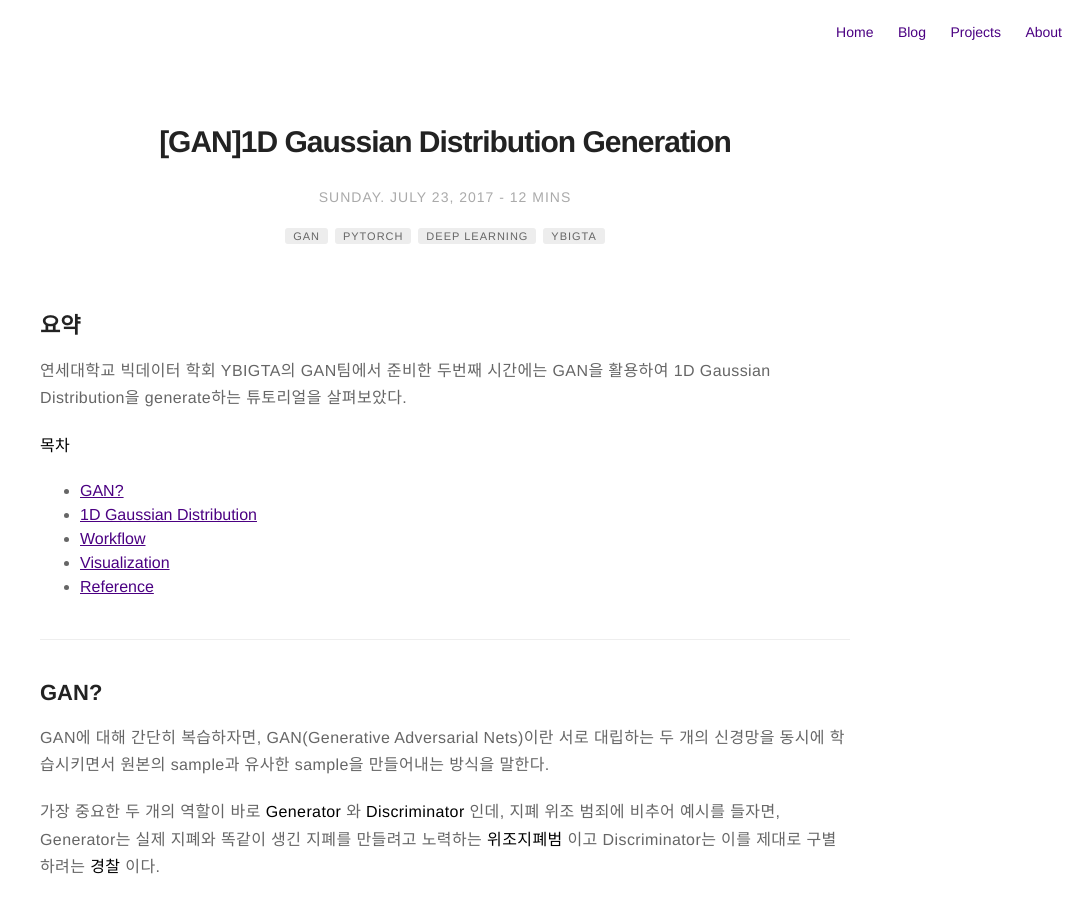
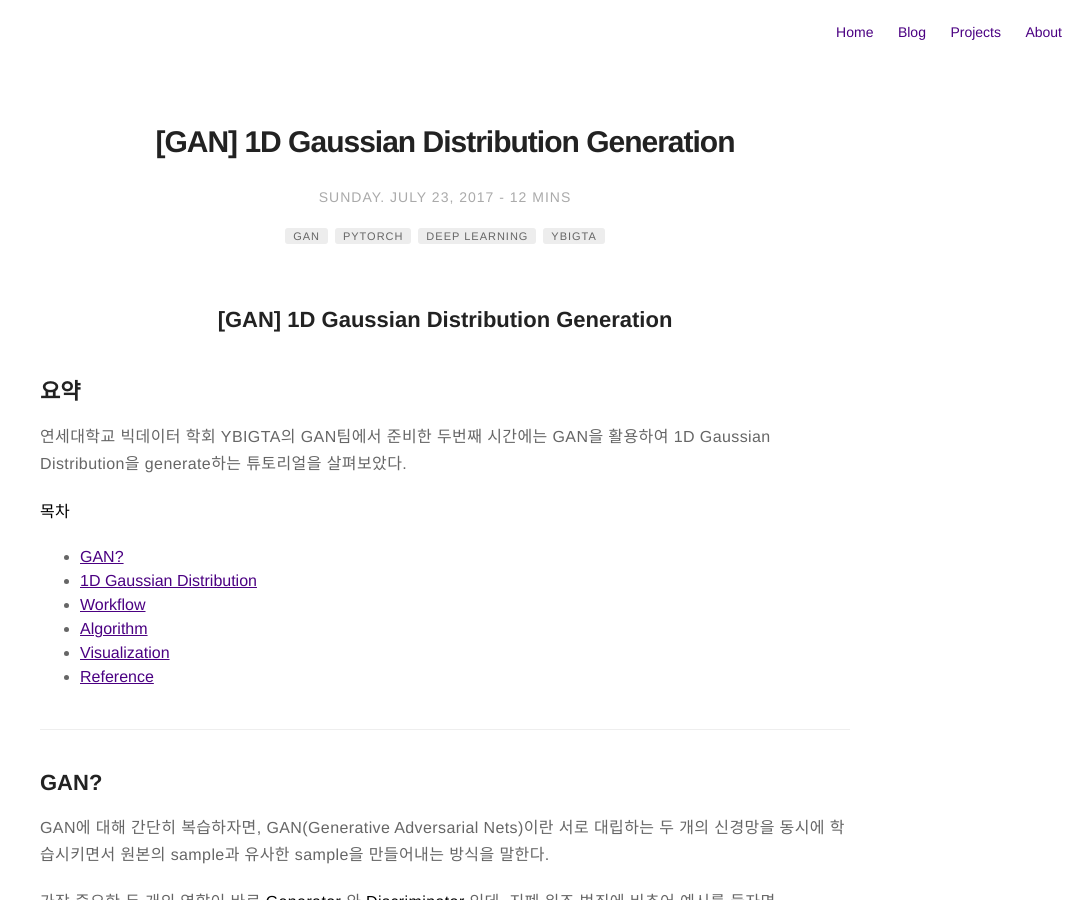
Before and after one commit to wkimdev/angrypark.github.io, a Jekyll site: the page built from _posts/2017-07-23-GAN-tutorial-1.markdown, in a window 1280 px wide and 900 px high. Shown: the whole window, without its empty margins (195-1280 px from the left). Built offline with Jekyll 4.4.1, drawn with Linux system fonts in a browser that asks for light colours; comment, search, counter and statistics services are not loaded; some of the changed text lies outside the part shown.

Commit message:
170723-gan-tutorial-2

```diff
--- a/_posts/2017-07-23-GAN-tutorial-1.markdown
+++ b/_posts/2017-07-23-GAN-tutorial-1.markdown
@@ -1,5 +1,5 @@
 ---
-title: "[GAN]1D Gaussian Distribution Generation"
+title: "[GAN] 1D Gaussian Distribution Generation"
 layout: post
 date: 2017-07-23 15:10
 image: /assets/images/170721-first-gan/background.png
@@ -16,6 +16,11 @@ description: GAN으로 1D Gaussian Distribution Generate 하기
 ---
 
 <span style="color:#7C7877; font-family: 'Apple SD Gothic Neo'; font-weight:200">
+
+<center><h2>
+[GAN] 1D Gaussian Distribution Generation
+</h2></center>
+
 ## 요약
 
 연세대학교 빅데이터 학회 YBIGTA의 GAN팀에서 준비한 두번째 시간에는 GAN을 활용하여 1D Gaussian Distribution을 generate하는 튜토리얼을 살펴보았다.
@@ -25,6 +30,7 @@ description: GAN으로 1D Gaussian Distribution Generate 하기
 - [GAN?](#gan)
 - [1D Gaussian Distribution](#1d-gaussian-distribution)
 - [Workflow](#workflow)
+- [Algorithm](#algorithm)
 - [Visualization](#visualization)
 - [Reference](#reference)
 
@@ -38,7 +44,9 @@ GAN에 대해 간단히 복습하자면, GAN(Generative Adversarial Nets)이란
 
 NIPS2016에서 저자인 Ian Goodfellow가 발표한 내용에 따르면, GAN은 다음과 같은 상황에서 매우 뛰어난 성능을 보여준다.
 
+
 ![Why GAN?](/assets/images/2017-07-23-GAN-tutorial-1/why-gan.png)
+
 
 가장 핵심은, GAN은 기존의 머신러닝 기법과 같이 원데이터의 분포에 대해 직접적으로 알아내고 분석한다기보다는, 원데이터와 최대한 비슷한 sample을 만들어내는 데에만 목표를 둔다는 점이다. 따라서 원데이터가 매우 복잡하고 고차원이거나, 결측치가 많거나, 원데이터가 무한히 많을 때 좋은 성능을 보여준다.
 
@@ -60,7 +68,7 @@ GAN 첫번째 튜토리얼로는 정규분포를 만든 다음에 이를 GAN을
 ## Workflow
 코드의 workflow는 다음과 같다.
 
-![workflow](/assets/images/2017-07-23-GAN-tutorial-1/code-workflow.png)
+![workflow](/assets/images/2017-07-23-GAN-tutorial-1/code-workflow.jpg)
 
 먼저 Generator의 입장에서 말하자면, 입력값은 0과 1사이의 임의의 값이고, 이를 노이즈를 줘서 fake sample을 만들어 Discriminator에게 보낸다. 후에, Discriminator의 반응에 따라 신경망을 최적화하는데, 즉 어떤 sample에 대해서는 1(real)이라 반응했다 / 어떤 sample은 0(fake)이라 반응했다 의 여부에 따라 Generator가 최적화되는 것이다. 인상깊은 점은 **Generator는 sample이 실제로 real sample인지 fake sample인지 모른다.** 다만 Discriminator가 어떻게 평가했는지의 여부만 보고 최적화하는 것이다.
 
@@ -261,7 +269,7 @@ for epoch in range(num_epochs):
 ---
 ## Visualization
 
-
+<iframe src="//www.slideshare.net/slideshow/embed_code/key/x7VFNpDIQ8mc2D" width="340" height="290" frameborder="0" marginwidth="0" marginheight="0" scrolling="no" style="border:1px solid #CCC; border-width:1px; margin-bottom:5px; max-width: 100%;" allowfullscreen> </iframe> <div style="margin-bottom:5px"> <strong> <a href="//www.slideshare.net/SungnamPark2/gan-1d-gaussian-distribution-tutorial" title="[GAN] 1D Gaussian Distribution Tutorial" target="_blank">[GAN] 1D Gaussian Distribution Tutorial</a> </strong> from <strong><a target="_blank" href="//www.slideshare.net/SungnamPark2">Sungnam Park</a></strong> </div>
 
 ---
 ## Reference
```
Also changed, not shown: assets/images/2017-07-23-GAN-tutorial-1/code-workflow.jpg (added), assets/images/2017-07-23-GAN-tutorial-1/code-workflow.png (deleted), assets/images/2017-07-23-GAN-tutorial-1/why-gan.png, 1 other file.
